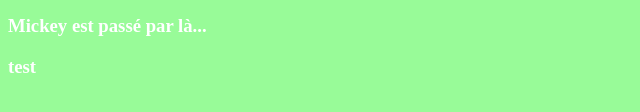
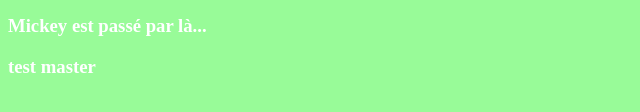
Before and after one commit to Infinyblood1/TD-Qualite-du-Code, a plain HTML site: page Index.html in a window 1280 px wide. Shown: the part 214-326 px from the top of the page, 0-640 px from the left. Drawn offline with Linux system fonts and the light colour scheme.

Commit message:
Test master

```diff
--- a/Index.html
+++ b/Index.html
@@ -10,6 +10,6 @@
         <h3>SiguWay est passé par là... encore</h3>
         <h3>SiguWay est passé par là... encore et encore</h3>
         <h3>Mickey est passé par là...</h3>
-        <h3>test</h3>
+        <h3>test master</h3>
     </body>
 </html>
```
